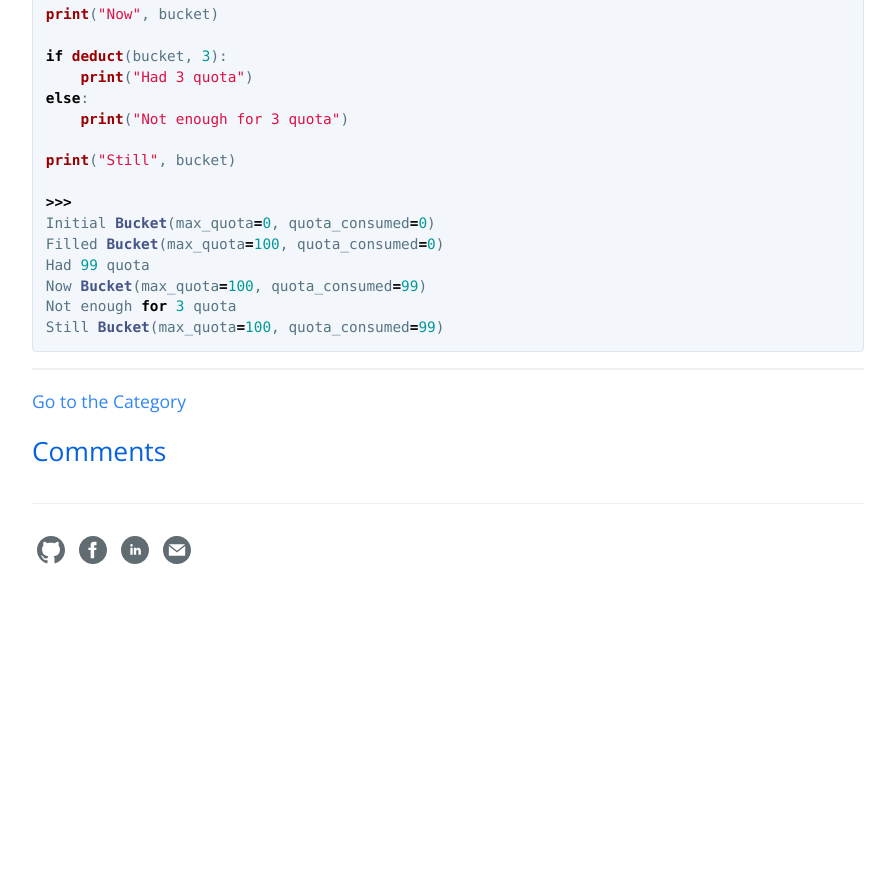
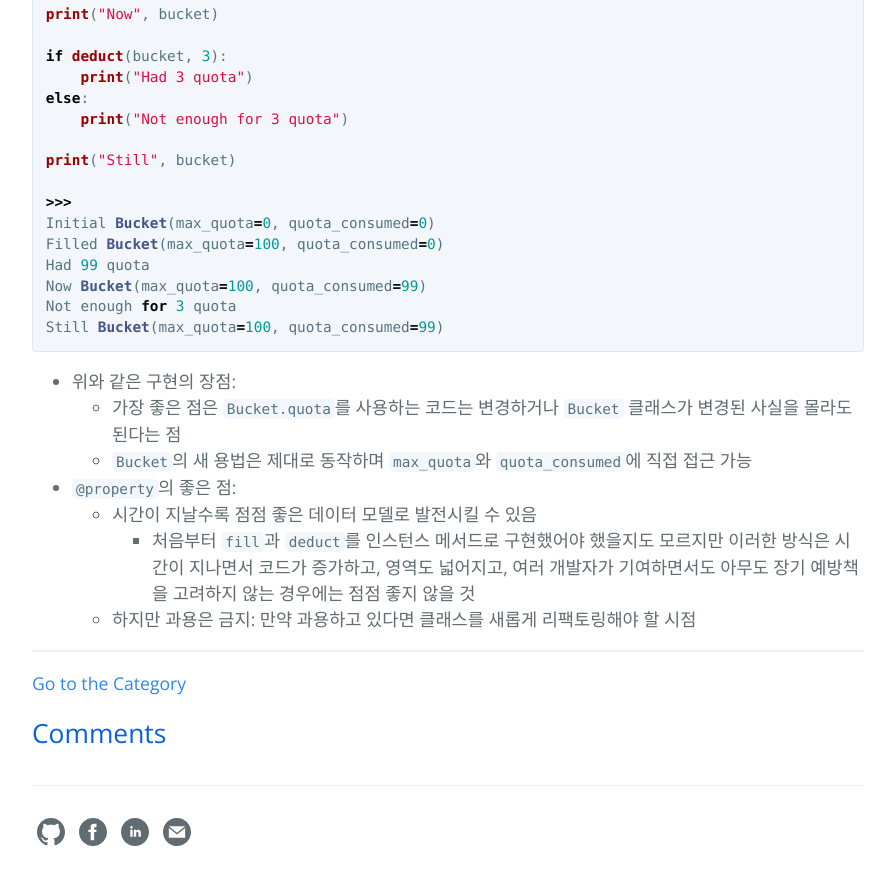
Before and after one commit to hcnoh/hcnoh.github.io, a Jekyll site: the page built from _posts/2018-10-09-effective-python-way30.md, in a window 1280 px wide and 900 px high, scrolled down 3485 px. Shown: the top 885 px of the window, without its empty margins (192-1087 px from the left). Built offline with Jekyll 4.4.1, drawn with Linux system fonts in a browser that asks for light colours; comment, search, counter and statistics services are not loaded; before the commit the page ends 4103 px from its top, so only the background shows below that.

Commit message:
Update 2018-10-09-effective-python-way30.md

````diff
--- a/_posts/2018-10-09-effective-python-way30.md
+++ b/_posts/2018-10-09-effective-python-way30.md
@@ -164,3 +164,11 @@ Now Bucket(max_quota=100, quota_consumed=99)
 Not enough for 3 quota
 Still Bucket(max_quota=100, quota_consumed=99)
 ```
+
+- 위와 같은 구현의 장점:
+  - 가장 좋은 점은 `Bucket.quota`를 사용하는 코드는 변경하거나 `Bucket` 클래스가 변경된 사실을 몰라도 된다는 점
+  - `Bucket`의 새 용법은 제대로 동작하며 `max_quota`와 `quota_consumed`에 직접 접근 가능
+- `@property`의 좋은 점:
+  - 시간이 지날수록 점점 좋은 데이터 모델로 발전시킬 수 있음
+    - 처음부터 `fill`과 `deduct`를 인스턴스 메서드로 구현했어야 했을지도 모르지만 이러한 방식은 시간이 지나면서 코드가 증가하고, 영역도 넓어지고, 여러 개발자가 기여하면서도 아무도 장기 예방책을 고려하지 않는 경우에는 점점 좋지 않을 것
+  - 하지만 과용은 금지: 만약 과용하고 있다면 클래스를 새롭게 리팩토링해야 할 시점
````
